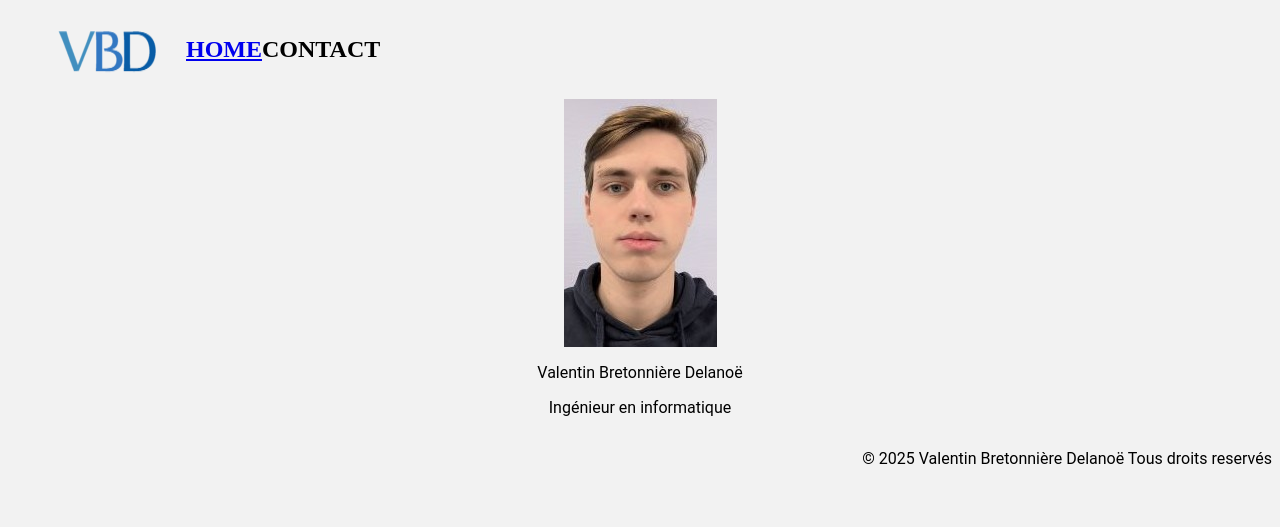
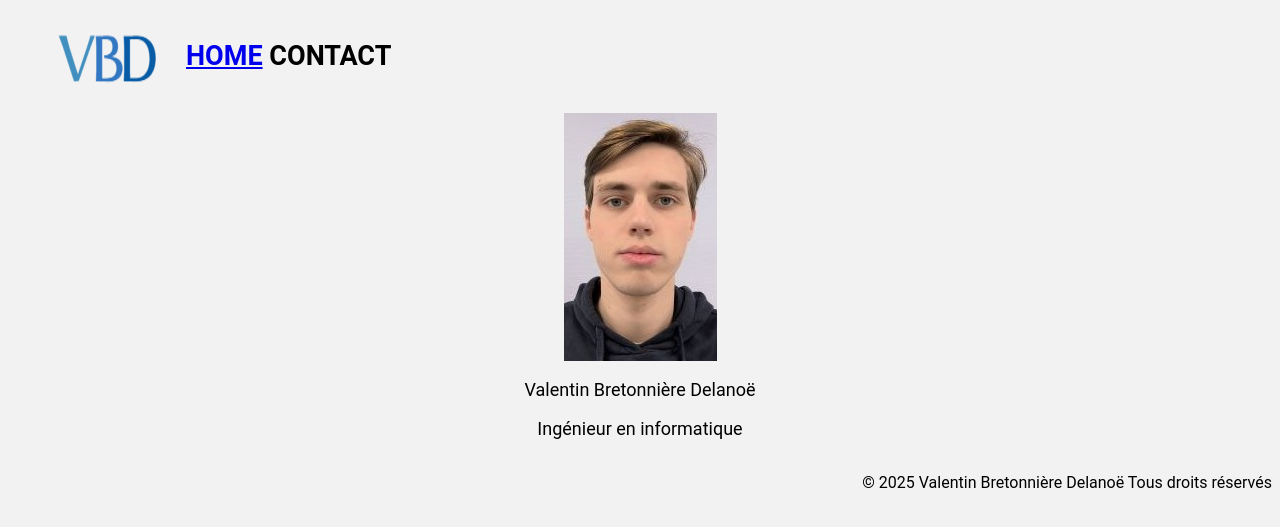
Before and after one commit to ValentinBD10/WEB_2025, a PHP site: page / in a window 1280 px wide. Shown: the top 527 px of the page. Run offline with PHP 8.4, Linux system fonts and the light colour scheme.

Commit message:
on continue

```diff
--- a/Chapitre_6/css/style.css
+++ b/Chapitre_6/css/style.css
@@ -6,16 +6,13 @@
 
 body{
     background-color: var(--background-color);
+    font-family: var(--primary-font);
+    font-size: large;
 }
 nav ul{
     list-style: none;
     display: flex;
     gap: 20px;
-}
-
-h1{
-    display: flex;
-    justify-content: right;
 }
 
 section{
@@ -35,4 +32,5 @@ p{
 footer{
     display: flex;
     justify-content: flex-end;
+    font-size: medium;
 }
--- a/Chapitre_6/index.html
+++ b/Chapitre_6/index.html
@@ -27,7 +27,7 @@
         <p>Ingénieur en informatique</p>
     </main>
     <footer>
-        <p>© 2025 Valentin Bretonnière Delanoë Tous droits reservés</p>
+        <p>© 2025 Valentin Bretonnière Delanoë Tous droits réservés</p>
     </footer>
 </body>
 </html>
```
Also changed, not shown: Chapitre_2/README.md.
